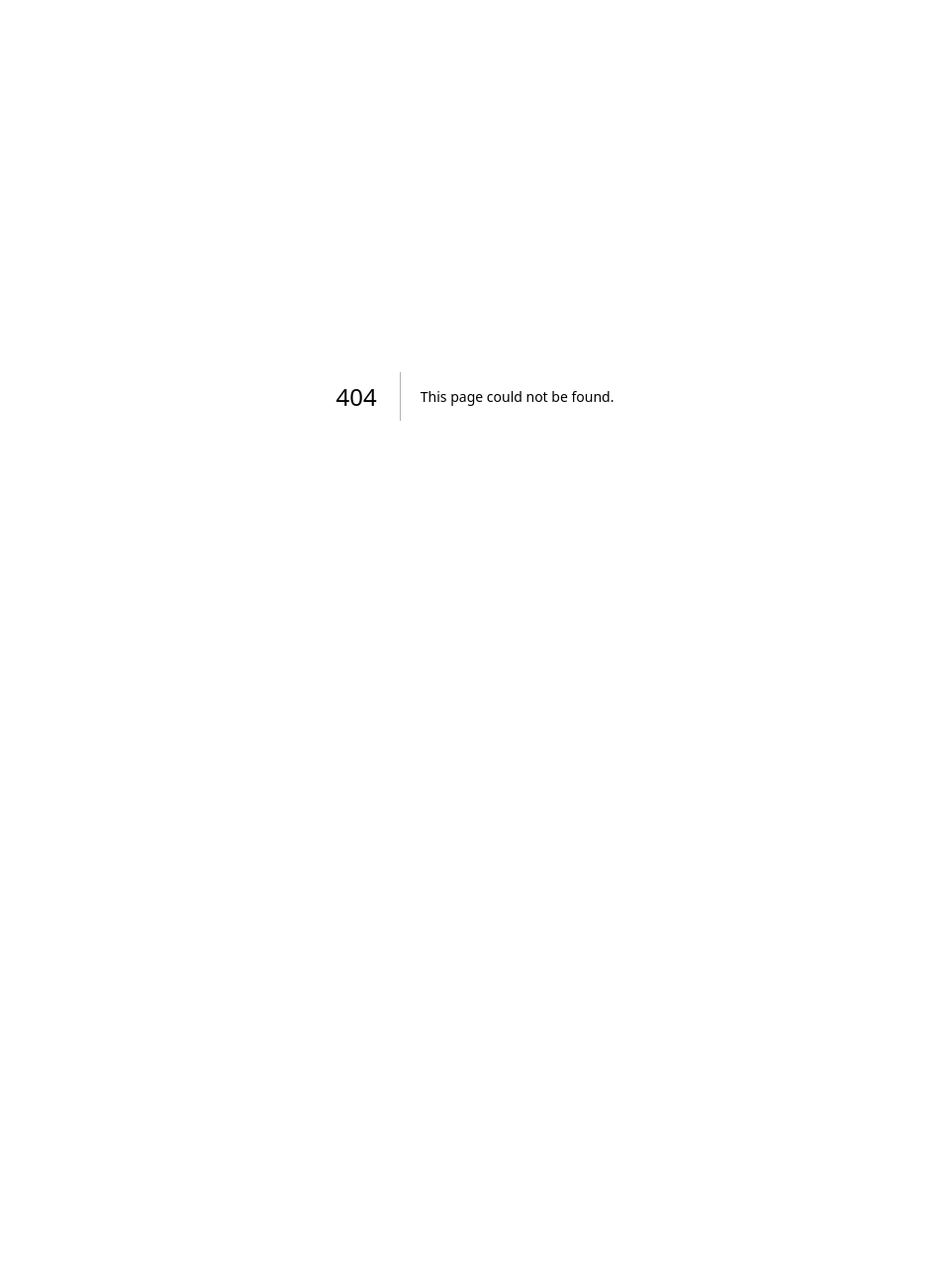
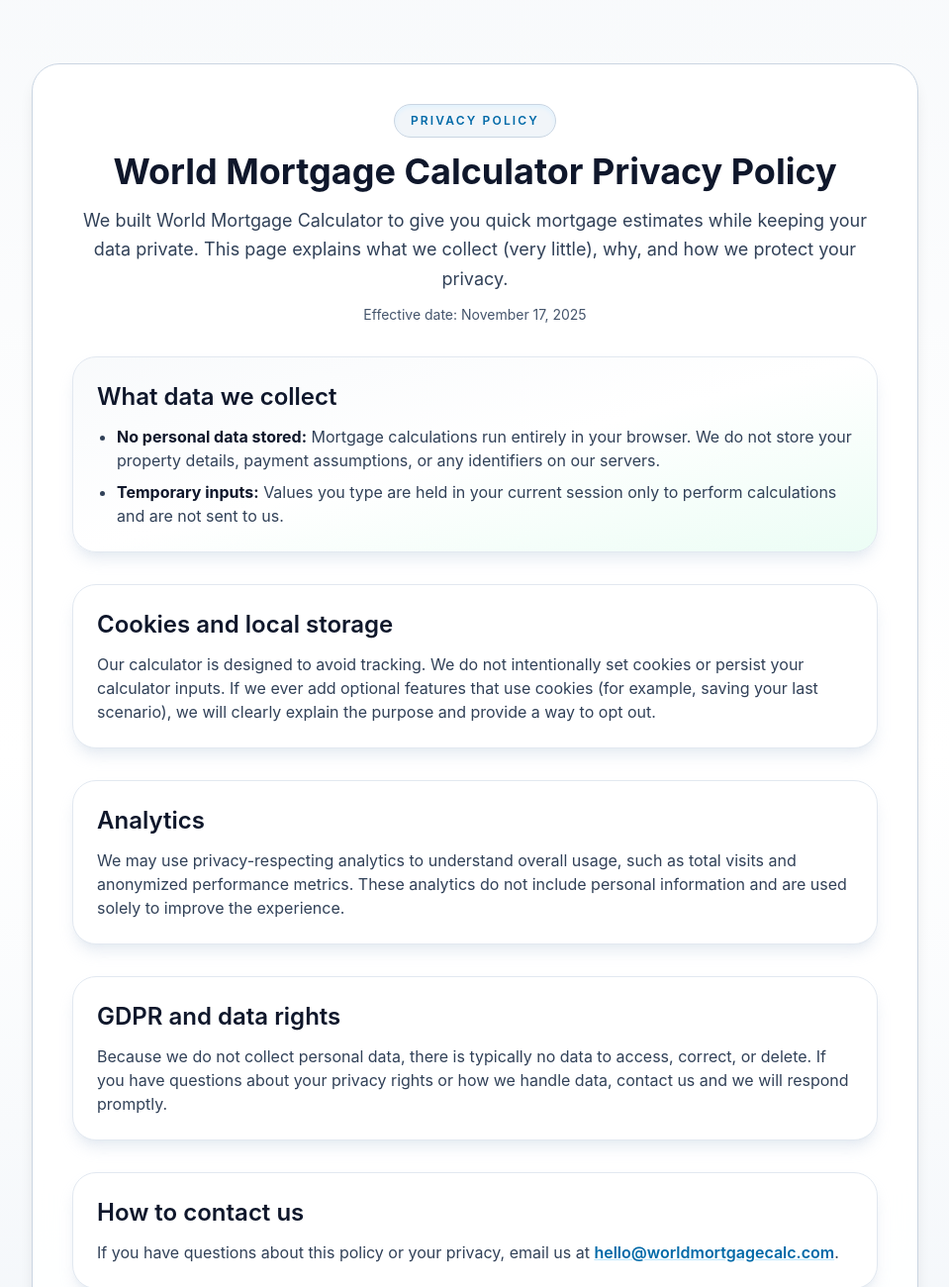
Before and after one commit to alexcanchaya-dotcom/worldmortgagecalc, a Next.js app: page /privacy-policy in a window 1280 px wide. Before the commit this address had no page. Shown: the top 1300 px of the page at 99% size, without its empty margins (160-1119 px from the left). Before the commit the page ends 800 px from the top, so only its background shows below. Built offline with nearby package versions, Linux system fonts and the light colour scheme.

Commit message:
Add privacy policy and terms pages

```diff
--- a/app/page.tsx
+++ b/app/page.tsx
@@ -244,10 +244,10 @@
             <a className="rounded-full border border-slate-300 bg-slate-100 px-3 py-2 text-slate-900 transition hover:-translate-y-0.5 hover:border-blue-500 hover:text-slate-900" href="mailto:hello@worldmortgagecalc.com">
               Contact us
             </a>
-            <a className="rounded-full border border-slate-300 bg-slate-100 px-3 py-2 text-slate-900 transition hover:-translate-y-0.5 hover:border-blue-500 hover:text-slate-900" href="#privacy">
+            <a className="rounded-full border border-slate-300 bg-slate-100 px-3 py-2 text-slate-900 transition hover:-translate-y-0.5 hover:border-blue-500 hover:text-slate-900" href="/privacy-policy">
               Privacy Policy
             </a>
-            <a className="rounded-full border border-slate-300 bg-slate-100 px-3 py-2 text-slate-900 transition hover:-translate-y-0.5 hover:border-blue-500 hover:text-slate-900" href="#terms">
+            <a className="rounded-full border border-slate-300 bg-slate-100 px-3 py-2 text-slate-900 transition hover:-translate-y-0.5 hover:border-blue-500 hover:text-slate-900" href="/terms">
               Terms of Service
             </a>
           </div>
--- /dev/null
+++ b/app/privacy-policy/page.tsx
@@ -0,0 +1,64 @@
+export default function PrivacyPolicyPage() {
+  return (
+    <main className="min-h-screen bg-gradient-to-b from-slate-50 via-white to-slate-100 px-4 py-12 text-slate-900 sm:py-16">
+      <div className="mx-auto flex w-full max-w-4xl flex-col space-y-8 rounded-[28px] border border-slate-300 bg-white/90 p-6 shadow-lg shadow-[0_25px_60px_rgba(15,23,42,0.12)] backdrop-blur-xl sm:p-10">
+        <header className="space-y-3 text-center">
+          <div className="mx-auto inline-flex items-center gap-2 rounded-full border border-slate-300 bg-slate-100 px-4 py-2 text-xs font-semibold uppercase tracking-[0.18em] text-sky-700 shadow-inner shadow-sky-100">
+            Privacy Policy
+          </div>
+          <h1 className="text-3xl font-bold leading-tight text-slate-900 sm:text-4xl sm:leading-tight">
+            World Mortgage Calculator Privacy Policy
+          </h1>
+          <p className="text-base leading-relaxed text-slate-700 sm:text-lg">
+            We built World Mortgage Calculator to give you quick mortgage estimates while keeping your data private. This page explains what we collect (very little), why, and how we protect your privacy.
+          </p>
+          <p className="text-sm text-slate-600">Effective date: November 17, 2025</p>
+        </header>
+
+        <section className="space-y-3 rounded-3xl border border-slate-200 bg-gradient-to-br from-slate-50 via-white to-emerald-50 p-6 shadow-lg shadow-slate-200/80">
+          <h2 className="text-2xl font-semibold text-slate-900">What data we collect</h2>
+          <ul className="list-disc space-y-2 pl-5 text-slate-700">
+            <li>
+              <strong className="text-slate-900">No personal data stored:</strong> Mortgage calculations run entirely in your browser. We do not store your property details, payment assumptions, or any identifiers on our servers.
+            </li>
+            <li>
+              <strong className="text-slate-900">Temporary inputs:</strong> Values you type are held in your current session only to perform calculations and are not sent to us.
+            </li>
+          </ul>
+        </section>
+
+        <section className="space-y-3 rounded-3xl border border-slate-200 bg-white p-6 shadow-lg shadow-slate-200/80">
+          <h2 className="text-2xl font-semibold text-slate-900">Cookies and local storage</h2>
+          <p className="text-slate-700">
+            Our calculator is designed to avoid tracking. We do not intentionally set cookies or persist your calculator inputs. If we ever add optional features that use cookies (for example, saving your last scenario), we will clearly explain the purpose and provide a way to opt out.
+          </p>
+        </section>
+
+        <section className="space-y-3 rounded-3xl border border-slate-200 bg-white p-6 shadow-lg shadow-slate-200/80">
+          <h2 className="text-2xl font-semibold text-slate-900">Analytics</h2>
+          <p className="text-slate-700">
+            We may use privacy-respecting analytics to understand overall usage, such as total visits and anonymized performance metrics. These analytics do not include personal information and are used solely to improve the experience.
+          </p>
+        </section>
+
+        <section className="space-y-3 rounded-3xl border border-slate-200 bg-white p-6 shadow-lg shadow-slate-200/80">
+          <h2 className="text-2xl font-semibold text-slate-900">GDPR and data rights</h2>
+          <p className="text-slate-700">
+            Because we do not collect personal data, there is typically no data to access, correct, or delete. If you have questions about your privacy rights or how we handle data, contact us and we will respond promptly.
+          </p>
+        </section>
+
+        <section className="space-y-3 rounded-3xl border border-slate-200 bg-white p-6 shadow-lg shadow-slate-200/80">
+          <h2 className="text-2xl font-semibold text-slate-900">How to contact us</h2>
+          <p className="text-slate-700">
+            If you have questions about this policy or your privacy, email us at <a className="font-semibold text-sky-700 underline decoration-sky-200 hover:decoration-sky-400" href="mailto:hello@worldmortgagecalc.com">hello@worldmortgagecalc.com</a>.
+          </p>
+        </section>
+
+        <div className="rounded-3xl border border-emerald-100 bg-emerald-50 p-5 text-sm text-emerald-900 shadow-inner shadow-emerald-100">
+          We keep this policy concise and transparent. If we make material changes, we will update this page with a new effective date.
+        </div>
+      </div>
+    </main>
+  );
+}
--- /dev/null
+++ b/app/terms/page.tsx
@@ -0,0 +1,70 @@
+export default function TermsPage() {
+  return (
+    <main className="min-h-screen bg-gradient-to-b from-slate-50 via-white to-slate-100 px-4 py-12 text-slate-900 sm:py-16">
+      <div className="mx-auto flex w-full max-w-4xl flex-col space-y-8 rounded-[28px] border border-slate-300 bg-white/90 p-6 shadow-lg shadow-[0_25px_60px_rgba(15,23,42,0.12)] backdrop-blur-xl sm:p-10">
+        <header className="space-y-3 text-center">
+          <div className="mx-auto inline-flex items-center gap-2 rounded-full border border-slate-300 bg-slate-100 px-4 py-2 text-xs font-semibold uppercase tracking-[0.18em] text-sky-700 shadow-inner shadow-sky-100">
+            Terms of Service
+          </div>
+          <h1 className="text-3xl font-bold leading-tight text-slate-900 sm:text-4xl sm:leading-tight">
+            World Mortgage Calculator Terms of Service
+          </h1>
+          <p className="text-base leading-relaxed text-slate-700 sm:text-lg">
+            Please read these terms before using the calculator. By using the site, you agree to these conditions.
+          </p>
+          <p className="text-sm text-slate-600">Effective date: November 17, 2025</p>
+        </header>
+
+        <section className="space-y-3 rounded-3xl border border-slate-200 bg-gradient-to-br from-slate-50 via-white to-emerald-50 p-6 shadow-lg shadow-slate-200/80">
+          <h2 className="text-2xl font-semibold text-slate-900">Purpose of the tool</h2>
+          <p className="text-slate-700">
+            The calculator provides mortgage payment estimates for informational and educational purposes only. It does not constitute financial, legal, or tax advice.
+          </p>
+        </section>
+
+        <section className="space-y-3 rounded-3xl border border-slate-200 bg-white p-6 shadow-lg shadow-slate-200/80">
+          <h2 className="text-2xl font-semibold text-slate-900">Accuracy and limitations</h2>
+          <ul className="list-disc space-y-2 pl-5 text-slate-700">
+            <li><strong className="text-slate-900">Estimates only:</strong> Results are approximations based on the inputs you provide and may not reflect actual loan offers.</li>
+            <li><strong className="text-slate-900">Excluded costs:</strong> Taxes, insurance, fees, and currency fluctuations may change your real payment.</li>
+            <li><strong className="text-slate-900">No warranty:</strong> We make no guarantees about the accuracy, completeness, or reliability of calculations or content.</li>
+          </ul>
+        </section>
+
+        <section className="space-y-3 rounded-3xl border border-slate-200 bg-white p-6 shadow-lg shadow-slate-200/80">
+          <h2 className="text-2xl font-semibold text-slate-900">User responsibilities</h2>
+          <ul className="list-disc space-y-2 pl-5 text-slate-700">
+            <li>Verify results with a qualified lender or advisor before making decisions.</li>
+            <li>Use the tool lawfully and without attempting to disrupt or reverse-engineer the service.</li>
+            <li>Maintain your own device and network security while using the site.</li>
+          </ul>
+        </section>
+
+        <section className="space-y-3 rounded-3xl border border-slate-200 bg-white p-6 shadow-lg shadow-slate-200/80">
+          <h2 className="text-2xl font-semibold text-slate-900">Liability</h2>
+          <p className="text-slate-700">
+            World Mortgage Calculator and its contributors are not liable for any decisions, losses, or damages resulting from your use of the tool or reliance on its outputs.
+          </p>
+        </section>
+
+        <section className="space-y-3 rounded-3xl border border-slate-200 bg-white p-6 shadow-lg shadow-slate-200/80">
+          <h2 className="text-2xl font-semibold text-slate-900">Intellectual property</h2>
+          <p className="text-slate-700">
+            The site, its design, and content are protected by copyright. You may use the calculator for personal or internal business purposes, but you may not reproduce or redistribute the site without permission.
+          </p>
+        </section>
+
+        <section className="space-y-3 rounded-3xl border border-slate-200 bg-white p-6 shadow-lg shadow-slate-200/80">
+          <h2 className="text-2xl font-semibold text-slate-900">Changes</h2>
+          <p className="text-slate-700">
+            We may update these terms from time to time. Continued use after updates constitutes acceptance of the revised terms.
+          </p>
+        </section>
+
+        <div className="rounded-3xl border border-amber-100 bg-amber-50 p-5 text-sm text-amber-900 shadow-inner shadow-amber-100">
+          By using World Mortgage Calculator, you acknowledge that the tool provides estimates only and agree that you are responsible for any decisions made based on those estimates.
+        </div>
+      </div>
+    </main>
+  );
+}
```
